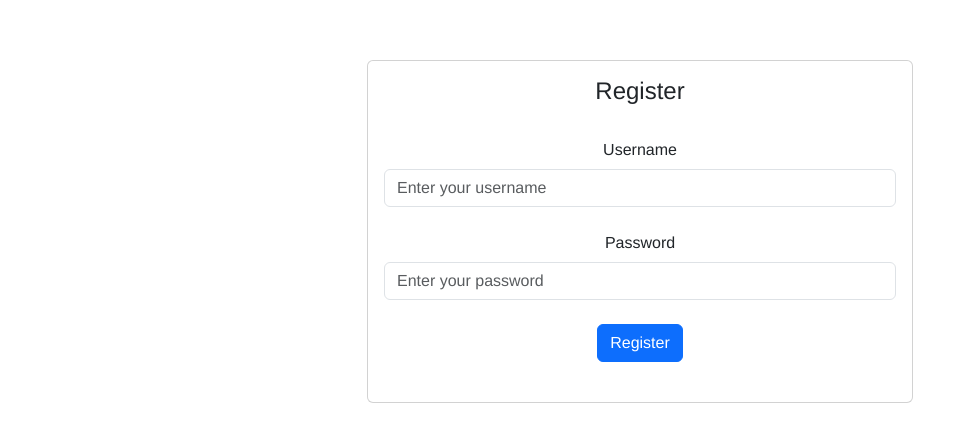
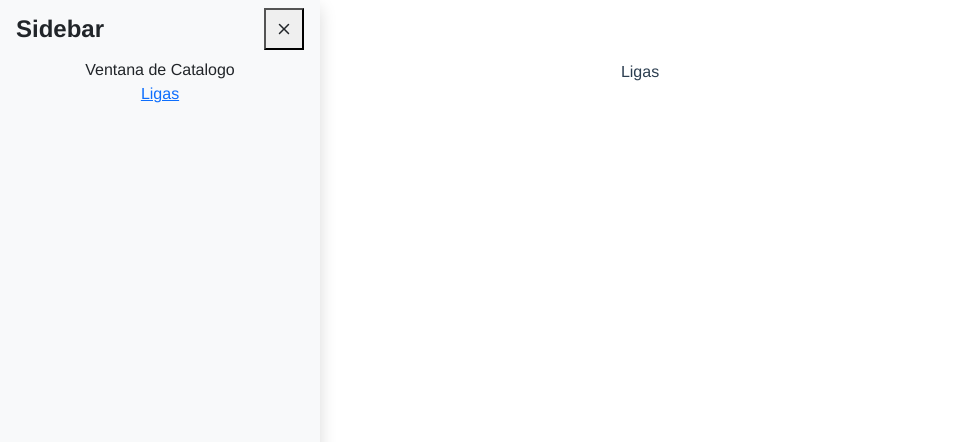
Before and after one commit to AndresLegarreta/Pentakill-Vue, a Vue app: page /dashboard/ligas in a window 1280 px wide. Shown: the top 442 px of the page, without its empty margins (0-960 px from the left). Built offline with nearby package versions, Linux system fonts and the light colour scheme.

Commit message:
agregando register,login,dashboard,ligas

```diff
--- a/src/App.vue
+++ b/src/App.vue
@@ -1,70 +1,17 @@
 <template>
     <div id="app">
-      <b-container>
-        <b-row>
-          <b-col></b-col>
-          <b-col cols="6">
-            <b-card title="Register">
-            <b-form @submit="register">
 
-                <br>
-              <b-form-group label="Username">
-                <b-form-input v-model="username" placeholder="Enter your username" required></b-form-input>
-              </b-form-group>
-              <br>
-              <b-form-group label="Password">
-                <b-form-input v-model="pass" type="password" placeholder="Enter your password" required></b-form-input>
-              </b-form-group>
-              <br>
+      <router-view>
 
+      </router-view>
 
-
-              <b-button type="submit" variant="primary">Register</b-button>
-            </b-form>
-            <br>
-          </b-card>
-
-          </b-col>
-          <b-col></b-col>
-
-        </b-row>
-      </b-container>
     </div>
   </template>
 
   <script>
-  import axios from 'axios';
 
   export default {
-    name:'App',
-    components: {
-
-    },
-    data(){
-      return{
-        username: "",
-        pass: "",
-
-      }
-    },
-    methods:{
-      async register(event){
-        event.preventDefault();
-        const requestBody = {
-          us: this.username,
-          pass: this.pass,
-
-        }
-
-        const serveUrl = "https://tasty-pig-flip-flops.cyclic.app/";
-
-        const response = await axios.post(
-          `${serveUrl}users/registrar`,
-          requestBody
-        );
-        console.log(response)
-      }
-    }
+    name:'App'
   }
   </script>
 
--- a/src/router/index.js
+++ b/src/router/index.js
@@ -1,22 +1,36 @@
 import Vue from 'vue'
 import VueRouter from 'vue-router'
-import HomeView from '../views/HomeView.vue'
+import LoginView from '../views/AppLoginView.vue'
 
 Vue.use(VueRouter)
 
 const routes = [
   {
     path: '/',
-    name: 'home',
-    component: HomeView
+    name: 'login',
+    component: LoginView
   },
   {
-    path: '/about',
-    name: 'about',
+    path: '/register',
+    name: 'register',
     // route level code-splitting
     // this generates a separate chunk (about.[hash].js) for this route
     // which is lazy-loaded when the route is visited.
-    component: () => import(/* webpackChunkName: "about" */ '../views/AboutView.vue')
+    component: () => import(/* webpackChunkName: "about" */ '../views/AppRegisterView.vue')
+  },
+  {
+    path: '/dashboard',
+    name: 'dashboard',
+    // route level code-splitting
+    // this generates a separate chunk (about.[hash].js) for this route
+    // which is lazy-loaded when the route is visited.
+    component: () => import(/* webpackChunkName: "about" */ '../views/DashboardView.vue'),
+    children: [
+      {
+        path: 'ligas',
+        component: () => import(/* webpackChunkName: "about" */ '../views/LigasView.vue')
+      }
+    ]
   }
 ]
 
--- a/src/views/AboutView.vue
+++ /dev/null
@@ -1,5 +0,0 @@
-<template>
-  <div class="about">
-    <h1>This is an about page</h1>
-  </div>
-</template>
--- a/src/AppLogin.vue
+++ b/src/views/AppLoginView.vue
@@ -1,10 +1,10 @@
 <template>
-  <div id="app">
+  <div>
     <b-container>
       <b-row>
         <b-col></b-col>
         <b-col cols = 6>
-          <b-card title="login">
+          <b-card title="Login">
             <br>
     <b-form @submit="login">
       <b-form-group
@@ -16,7 +16,7 @@
             required
         ></b-form-input>
       </b-form-group>
-
+      <br>
       <b-form-group
           label="Password"
       >
@@ -30,6 +30,7 @@
       <br>
       <b-button type="submit" variant="primary">Login</b-button>
     </b-form>
+    <router-link to="register">Registro</router-link>
   </b-card>
         </b-col>
         <b-col></b-col>
--- /dev/null
+++ b/src/views/AppRegisterView.vue
@@ -0,0 +1,77 @@
+<template>
+    <div>
+      <b-container>
+        <b-row>
+          <b-col></b-col>
+          <b-col cols="6">
+            <b-card title="Register">
+            <b-form @submit="register">
+                <br>
+              <b-form-group label="Username">
+                <b-form-input v-model="username" placeholder="Enter your username" required></b-form-input>
+              </b-form-group>
+              <br>
+              <b-form-group label="Password">
+                <b-form-input v-model="pass" type="password" placeholder="Enter your password" required></b-form-input>
+              </b-form-group>
+              <br>
+              <b-button type="submit" variant="primary">Register</b-button>
+            </b-form>
+            <router-link to="/">Login</router-link>
+            <br>
+          </b-card>
+
+          </b-col>
+          <b-col></b-col>
+
+        </b-row>
+      </b-container>
+    </div>
+  </template>
+
+  <script>
+  import axios from 'axios';
+
+  export default {
+    name:'App',
+    components: {
+
+    },
+    data(){
+      return{
+        username: "",
+        pass: "",
+
+      }
+    },
+    methods:{
+      async register(event){
+        event.preventDefault();
+        const requestBody = {
+          us: this.username,
+          pass: this.pass,
+
+        }
+
+        const serveUrl = "https://tasty-pig-flip-flops.cyclic.app/";
+
+        const response = await axios.post(
+          `${serveUrl}users/registrar`,
+          requestBody
+        );
+        console.log(response)
+      }
+    }
+  }
+  </script>
+
+  <style>
+  #app {
+    font-family: Avenir, Helvetica, Arial, sans-serif;
+    -webkit-font-smoothing: antialiased;
+    -moz-osx-font-smoothing: grayscale;
+    text-align: center;
+    color: #2c3e50;
+    margin-top: 60px;
+  }
+  </style>
--- /dev/null
+++ b/src/views/DashboardView.vue
@@ -0,0 +1,54 @@
+<template>
+  <div>
+
+    <b-sidebar visible id="sidebar-1" title="Sidebar" shadow>
+      Ventana de Catalogo
+      <br>
+      <router-link to="dashboard/ligas">Ligas</router-link>
+    </b-sidebar>
+    <router-view></router-view>
+
+  </div>
+</template>
+
+<script>
+
+import axios from 'axios';
+
+
+export default {
+  name: 'App',
+  components: {
+
+  },
+
+  data(){
+    return{
+      username:"",
+      password:""
+    }
+  },
+  methods:{
+    async login(event){
+      event.preventDefault();
+      const requestBody = {
+        us: this.username,
+        pass: this.password
+      }
+    await axios.post('https://tasty-pig-flip-flops.cyclic.app/users/login', requestBody);
+    }
+  }
+}
+</script>
+
+
+<style>
+#app {
+  font-family: Avenir, Helvetica, Arial, sans-serif;
+  -webkit-font-smoothing: antialiased;
+  -moz-osx-font-smoothing: grayscale;
+  text-align: center;
+  color: #2c3e50;
+  margin-top: 60px;
+}
+</style>
--- a/src/views/HomeView.vue
+++ /dev/null
@@ -1,18 +0,0 @@
-<template>
-  <div class="home">
-    <img alt="Vue logo" src="../assets/logo.png">
-    <HelloWorld msg="Welcome to Your Vue.js App"/>
-  </div>
-</template>
-
-<script>
-// @ is an alias to /src
-import HelloWorld from '@/components/HelloWorld.vue'
-
-export default {
-  name: 'HomeView',
-  components: {
-    HelloWorld
-  }
-}
-</script>
--- /dev/null
+++ b/src/views/LigasView.vue
@@ -0,0 +1,49 @@
+<template>
+  <div>
+
+      Ligas
+
+  </div>
+</template>
+
+<script>
+
+import axios from 'axios';
+
+
+export default {
+  name: 'App',
+  components: {
+
+  },
+
+  data(){
+    return{
+      username:"",
+      password:""
+    }
+  },
+  methods:{
+    async login(event){
+      event.preventDefault();
+      const requestBody = {
+        us: this.username,
+        pass: this.password
+      }
+    await axios.post('https://tasty-pig-flip-flops.cyclic.app/users/login', requestBody);
+    }
+  }
+}
+</script>
+
+
+<style>
+#app {
+  font-family: Avenir, Helvetica, Arial, sans-serif;
+  -webkit-font-smoothing: antialiased;
+  -moz-osx-font-smoothing: grayscale;
+  text-align: center;
+  color: #2c3e50;
+  margin-top: 60px;
+}
+</style>
```
